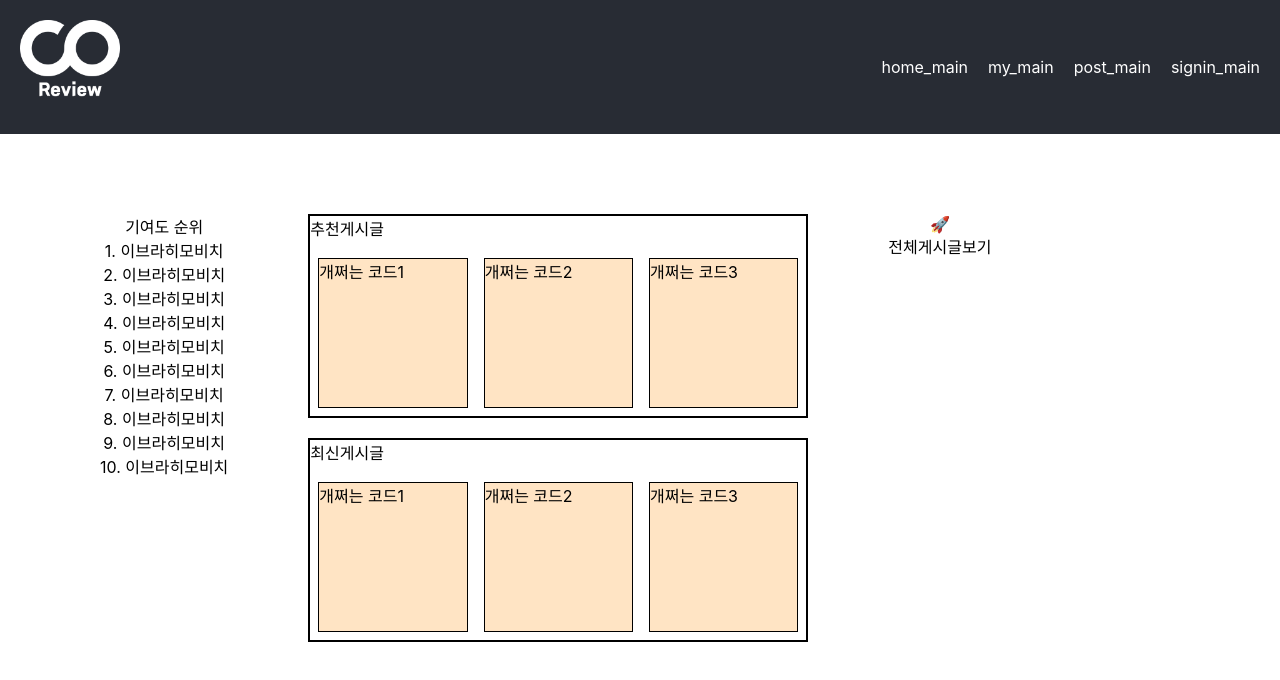
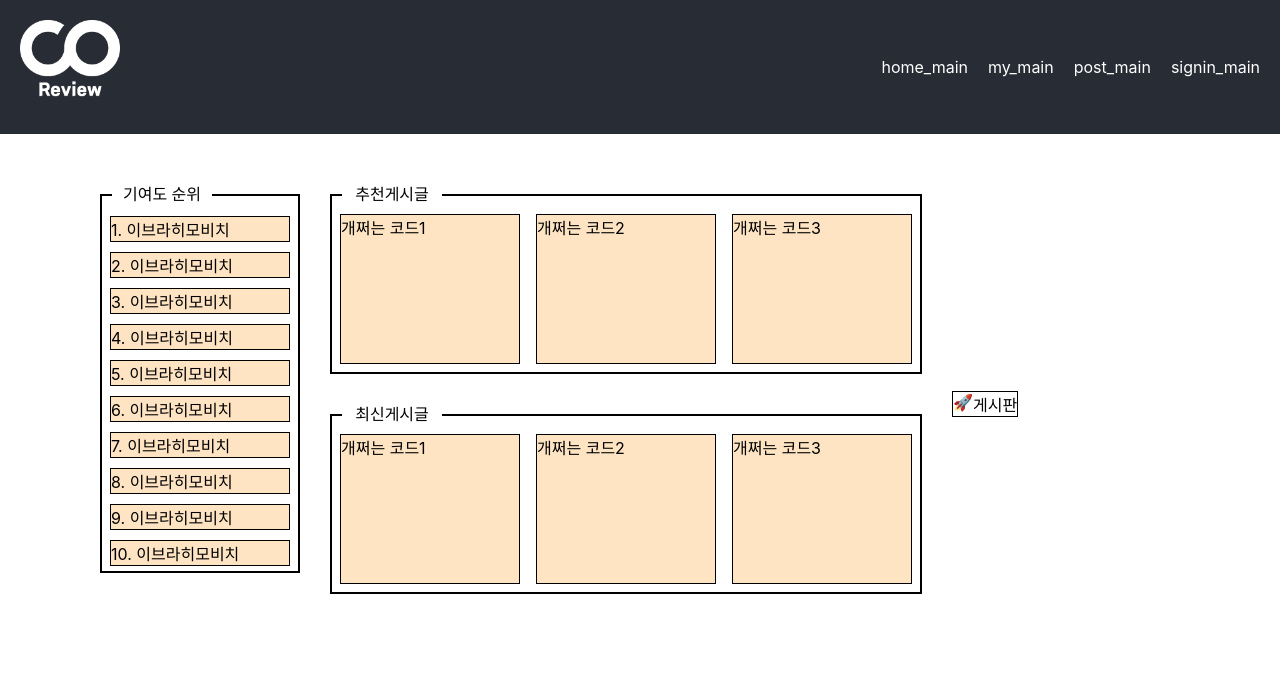
Before and after one commit to Core-View/Core-View-before-, a React (Create React App) app in the folder front/: page / in a window 1280 px wide. Shown: the top 680 px of the page. Built offline with nearby package versions, Linux system fonts and the light colour scheme.

Commit message:
홈 레이아웃 90%

```diff
--- a/front/src/App.css
+++ b/front/src/App.css
@@ -32,6 +32,7 @@
   from {
     transform: rotate(0deg);
   }
+
   to {
     transform: rotate(360deg);
   }
--- a/front/src/Home/home_main.css
+++ b/front/src/Home/home_main.css
@@ -1,31 +1,50 @@
 .home-container {
+    width: 1080px;
     display: flex;
-  flex-direction: row;
     text-align: center;
-  margin: 80px 100px 0px 100px;
+    margin: 0 auto;
+    margin-top: 60px;
 }
 
 section {
-  margin-right: 80px;
+    width: 100%;
+    margin-right: 30px;
 }
 
 .post {
-  width: 500px;
     text-align: left;
-  margin-bottom: 20px;
+    margin-bottom: 40px;
     border: 2px solid black;
+    position: relative;
 }
 
 .post div {
+    position: absolute;
+    top: -15px;
+    left: 10px;
+    background-color: white;
+    width: 100px;
+    text-align: center;
 }
 
-.code {
-  width: 100%;
+.rankcode {
+    margin-top: 15px;
+}
+
+.rankcode li {
+    display: inline-block;
+    width: 180px;
+    background-color: bisque;
+    border: 1px solid black;
+    margin: 5px 8px;
+}
+
+.postcode {
     display: flex;
     flex-direction: row;
 }
 
-.code li {
+.postcode li {
     display: inline-block;
     width: 180px;
     height: 150px;
@@ -34,3 +53,15 @@ section {
     margin: 8px;
     margin-top: 18px;
 }
+
+.home_right {
+    align-items: center;
+    display: flex;
+}
+
+.home_right>div {
+    border: 1px solid black;
+    display: inline-block;
+    display: flex;
+    margin-bottom: 20px;
+}
--- a/front/src/Home/home_main.jsx
+++ b/front/src/Home/home_main.jsx
@@ -4,8 +4,9 @@ const Main = () => {
   return (
     <div className="home-container">
       <section className="home_left">
+        <div className="post rank">
           <div>기여도 순위</div>
-        <ul className="border">
+          <ul className="rankcode">
             <li>1. 이브라히모비치</li>
             <li>2. 이브라히모비치</li>
             <li>3. 이브라히모비치</li>
@@ -17,11 +18,12 @@ const Main = () => {
             <li>9. 이브라히모비치</li>
             <li>10. 이브라히모비치</li>
           </ul>
+        </div>
       </section>
       <section className="home_mid">
         <div className="post recommend">
           <div>추천게시글</div>
-          <ul className="code border">
+          <ul className="postcode">
             <li>개쩌는 코드1</li>
             <li>개쩌는 코드2</li>
             <li>개쩌는 코드3</li>
@@ -29,7 +31,7 @@ const Main = () => {
         </div>
         <div className="post newest">
           <div>최신게시글</div>
-          <ul className="code border">
+          <ul className="postcode">
             <li>개쩌는 코드1</li>
             <li>개쩌는 코드2</li>
             <li>개쩌는 코드3</li>
@@ -37,8 +39,10 @@ const Main = () => {
         </div>
       </section>
       <section className="home_right">
+        <div>
           <div>🚀</div>
-        <div>전체게시글보기</div>
+          <div>게시판</div>
+        </div>
       </section>
     </div>
   );
```
Lines whose indentation alone changed are shown as unchanged.
